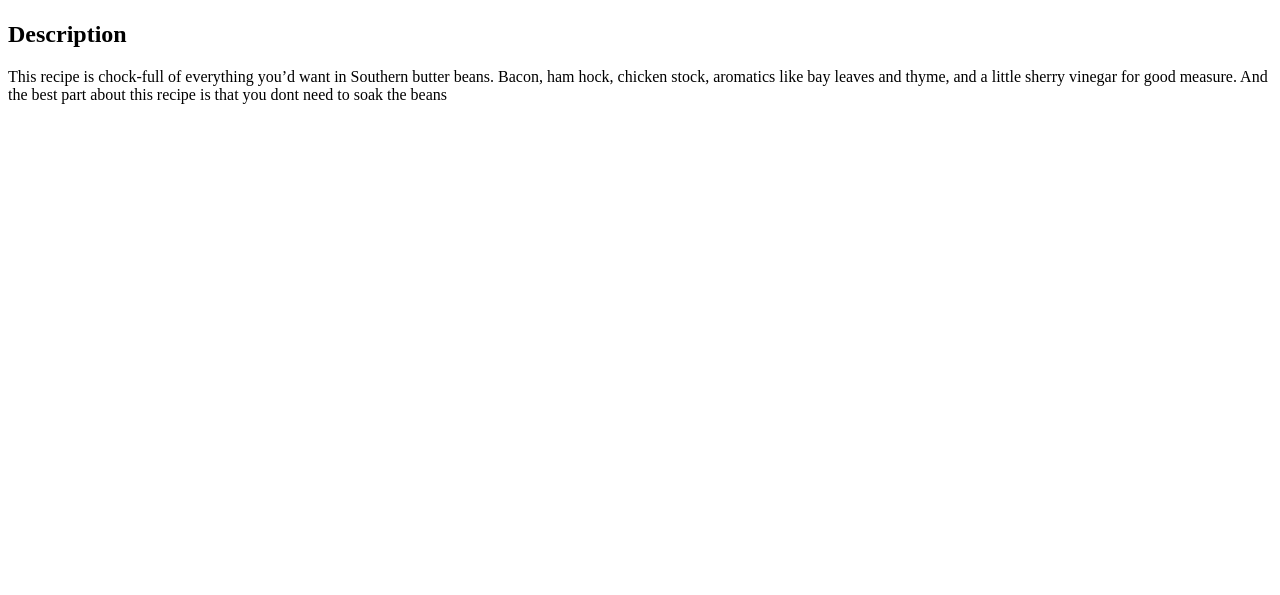
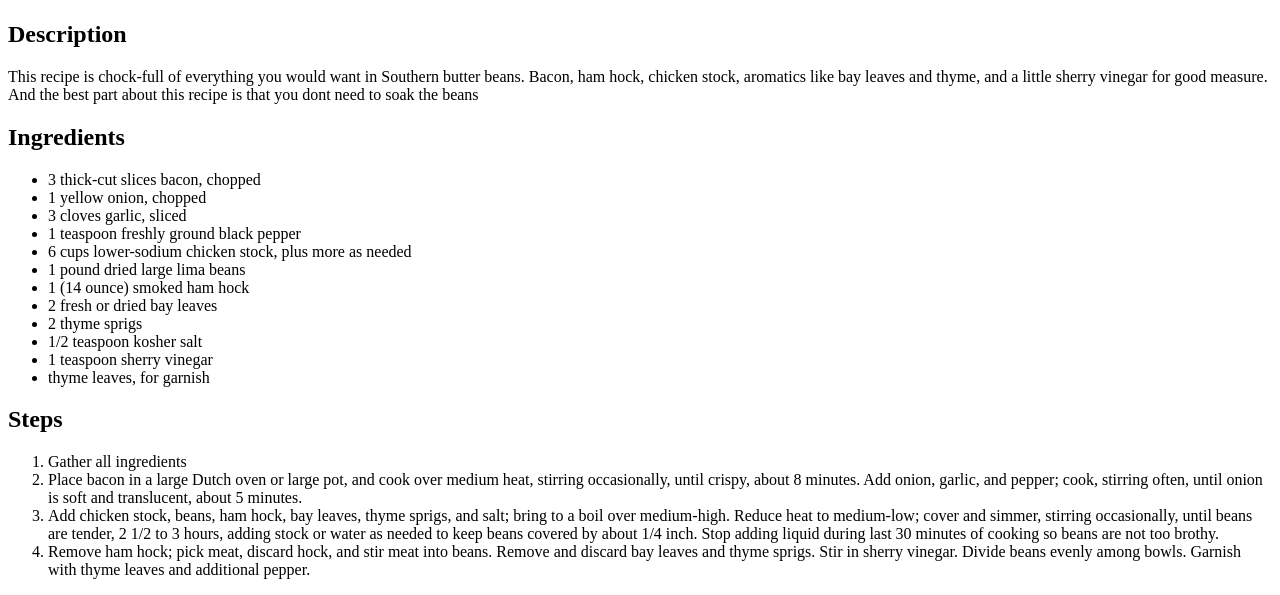
Before and after one commit to TryingMahBest/odin-recipes, a plain HTML site: page recipes/beans.html in a window 1280 px wide. Shown: the part 383-978 px from the top of the page. Before the commit the page ends 800 px from the top, so only its background shows below. Drawn offline with Linux system fonts and the light colour scheme.

Commit message:
Provided the steps needed to make the recipe in the file

```diff
--- a/recipes/beans.html
+++ b/recipes/beans.html
@@ -10,8 +10,30 @@
         <img src="https://www.allrecipes.com/thmb/H2BQr9MD7Ui0i1rVTNQ-DW1_-Xc=/750x0/filters:no_upscale():max_bytes(150000):strip_icc():format(webp)/8630469-southern-butter-beans-ddmfs-4x3-e04120d844ab47759946d7f9845c9cff.jpg" alt="A cup of beans">
 
         <h2>Description</h1>
-        <p>This recipe is chock-full of everything you’d want in Southern butter beans. Bacon, ham hock, chicken stock, aromatics like bay leaves and thyme, and a little sherry vinegar for good measure. And the best part about this recipe is that you dont need to soak the beans </p>
+        <p>This recipe is chock-full of everything you would want in Southern butter beans. Bacon, ham hock, chicken stock, aromatics like bay leaves and thyme, and a little sherry vinegar for good measure. And the best part about this recipe is that you dont need to soak the beans </p>
 
-        <h2></h2>
+        <h2>Ingredients</h2>
+        <ul>
+            <li>3 thick-cut slices bacon, chopped</li>
+            <li>1 yellow onion, chopped</li>
+            <li>3 cloves garlic, sliced</li>
+            <li>1 teaspoon freshly ground black pepper</li>
+            <li>6 cups lower-sodium chicken stock, plus more as needed</li>
+            <li>1 pound dried large lima beans</li>
+            <li>1 (14 ounce) smoked ham hock</li>
+            <li>2 fresh or dried bay leaves</li>
+            <li>2 thyme sprigs</li>
+            <li>1/2 teaspoon kosher salt</li>
+            <li>1 teaspoon sherry vinegar</li>
+            <li>thyme leaves, for garnish</li>
+        </ul>
+
+        <h2>Steps</h2>
+        <ol>
+            <li>Gather all ingredients</li>
+            <li>Place bacon in a large Dutch oven or large pot, and cook over medium heat, stirring occasionally, until crispy, about 8 minutes. Add onion, garlic, and pepper; cook, stirring often, until onion is soft and translucent, about 5 minutes.</li>
+            <li>Add chicken stock, beans, ham hock, bay leaves, thyme sprigs, and salt; bring to a boil over medium-high. Reduce heat to medium-low; cover and simmer, stirring occasionally, until beans are tender, 2 1/2 to 3 hours, adding stock or water as needed to keep beans covered by about 1/4 inch. Stop adding liquid during last 30 minutes of cooking so beans are not too brothy.</li>
+            <li>Remove ham hock; pick meat, discard hock, and stir meat into beans. Remove and discard bay leaves and thyme sprigs. Stir in sherry vinegar. Divide beans evenly among bowls. Garnish with thyme leaves and additional pepper.</li>
+        </ol>
     </body>
 </html>
```
